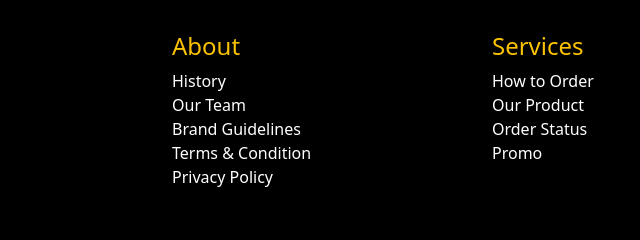
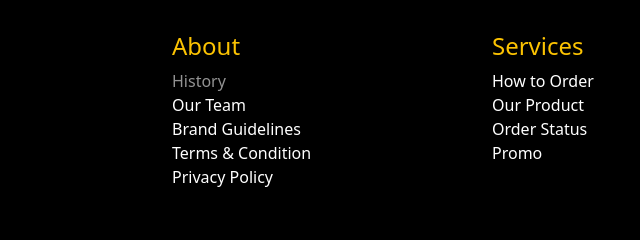
Before and after one commit to rahul-poddar/Animx-Website, a plain HTML site: page index.html in a window 1280 px wide. In both pictures the pointer is over the link "History". Shown: the part 2416-2656 px from the top of the page, 0-640 px from the left. Drawn offline with nearby package versions, Linux system fonts and the light colour scheme.

Commit message:
footer hover effect

```diff
--- a/css/style.css
+++ b/css/style.css
@@ -325,6 +325,11 @@ h3 {
     text-decoration: none;
 }
 
+#footer a:hover {
+    color: whitesmoke;
+    opacity: 0.6;
+}
+
 #footerform {
     margin-top: 10px;
     margin-bottom: 20px;
```
